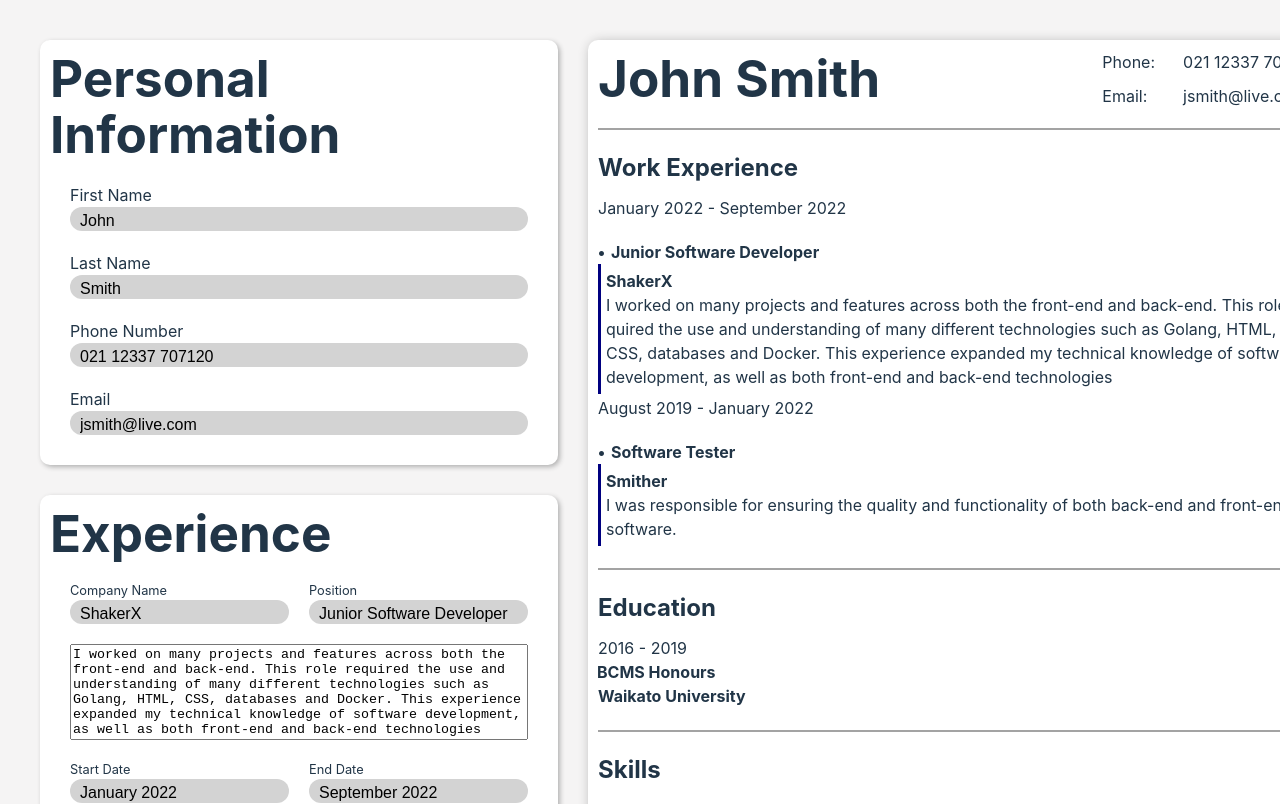
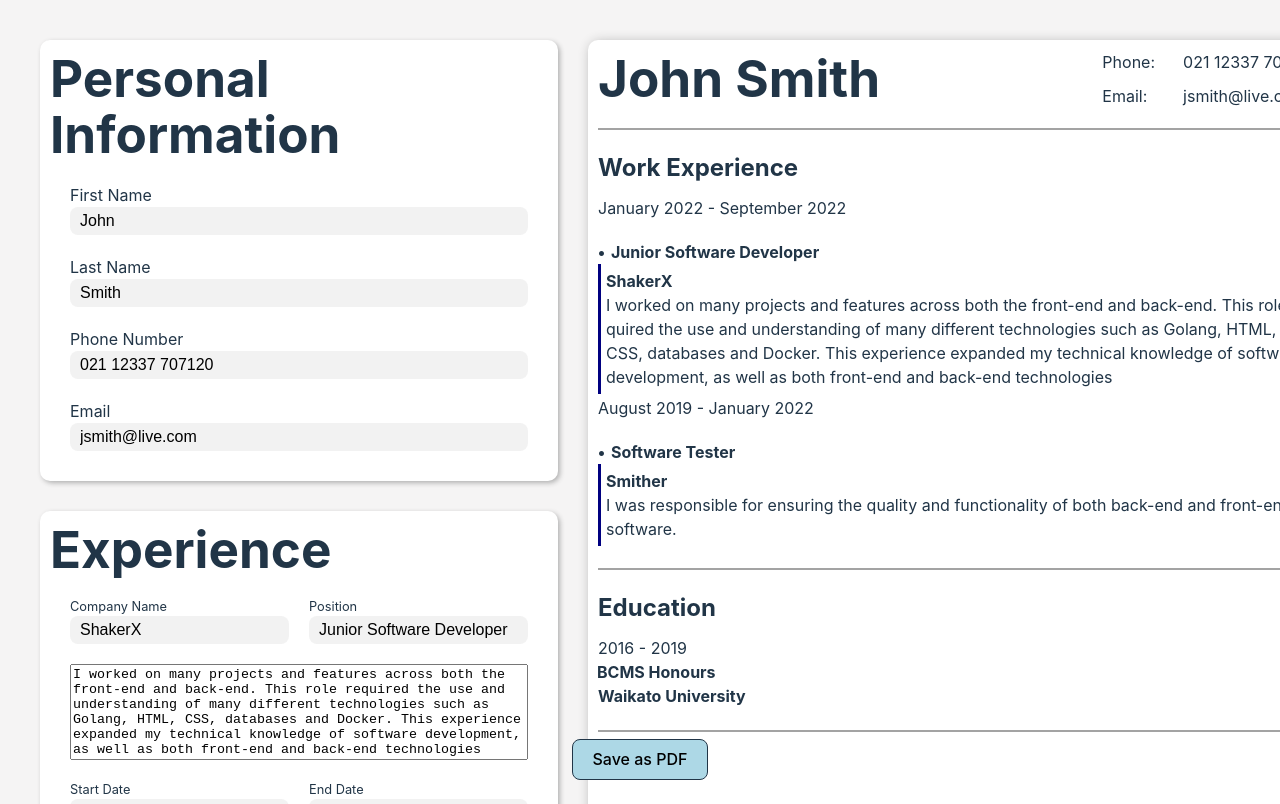
Before and after one commit to BrynyPatchett/cv-generator, a React (Vite) app: page / in a window 1280 px wide. Shown: the top 804 px of the page. Built offline with nearby package versions, Linux system fonts and the light colour scheme.

Commit message:
Added styles for save button

```diff
--- a/src/App.jsx
+++ b/src/App.jsx
@@ -7,6 +7,9 @@ import Panel from "./components/inputComponents/panel";
 function App() {
   //will need to load thing from local storage here once;
 
+  function savePdf(){
+    console.log('SAVE')
+  }
   //reduced an array to the largest id
   function latestId(array) {
     let x = array.reduce((prev, curr) => {
@@ -197,6 +200,7 @@ function App() {
           references={references}
         />
       </div>
+      <div className="save"><button className="saveButton" onClick={savePdf}>Save as PDF</button></div>
     </div>
   );
 }
--- a/src/components/outputComponents/cvDisplay.jsx
+++ b/src/components/outputComponents/cvDisplay.jsx
@@ -39,6 +39,7 @@ function CVDisplay({personalInfo,careerExperiences,educationCredentials,skills,r
             <SkillDisplay className="skill-display" skills={skills}/>
 
            <ReferenceDisplay references={references} />
+
         </div>
     )
 
--- a/src/index.css
+++ b/src/index.css
@@ -84,3 +84,18 @@ button:focus-visible {
   background-color: rgb(255, 255, 255);
 
 }
+
+.save{
+  display: flex ;
+  position: fixed;
+  justify-content: center;
+  align-items: center;
+  bottom: 20px;
+  width: 100%;
+  z-index: 1;
+  right: 0;
+  >button{
+    background-color: lightblue;
+    border-color: #213547;
+  }
+}
--- a/src/styles/inputComponents/personalInfo.css
+++ b/src/styles/inputComponents/personalInfo.css
@@ -17,10 +17,11 @@ margin: 20px;
 
 
 input{
-    border-radius: 20px;
-    background-color: lightgray;
+    border-radius: 8px;
+    background-color: rgba(236, 236, 236, 0.685);
     border:none;
     padding-top: 5px;
+    padding-bottom: 5px;
     padding-left: 10px;
     font-size:1rem;
 }
```
